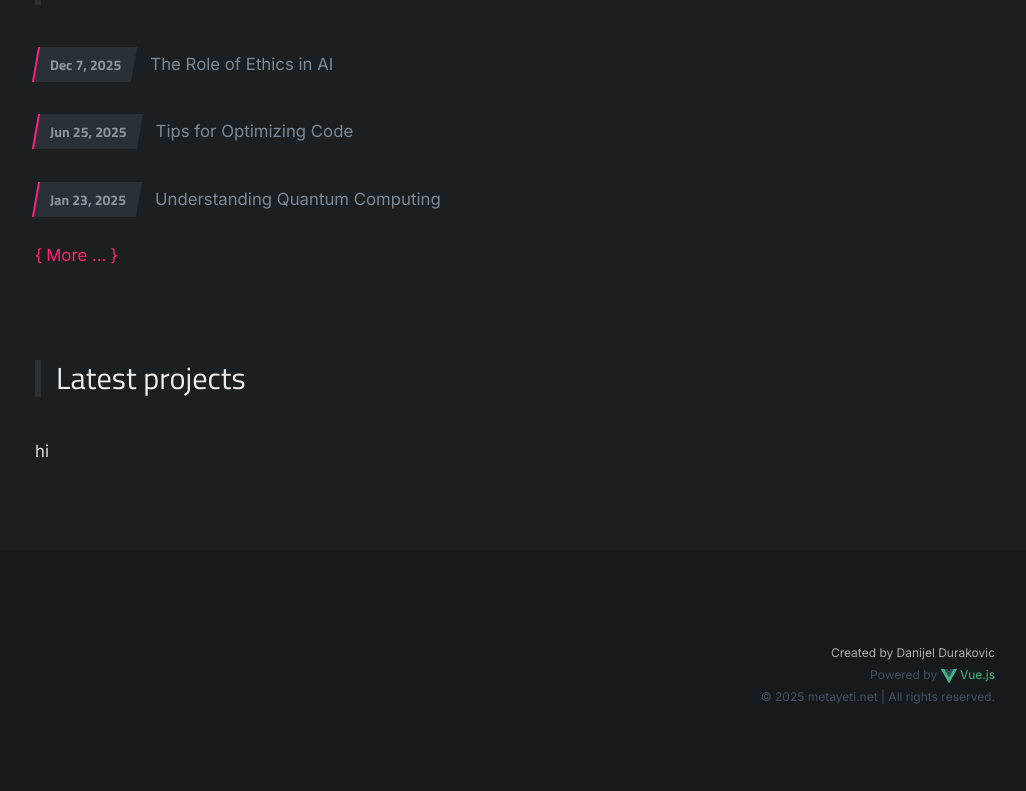
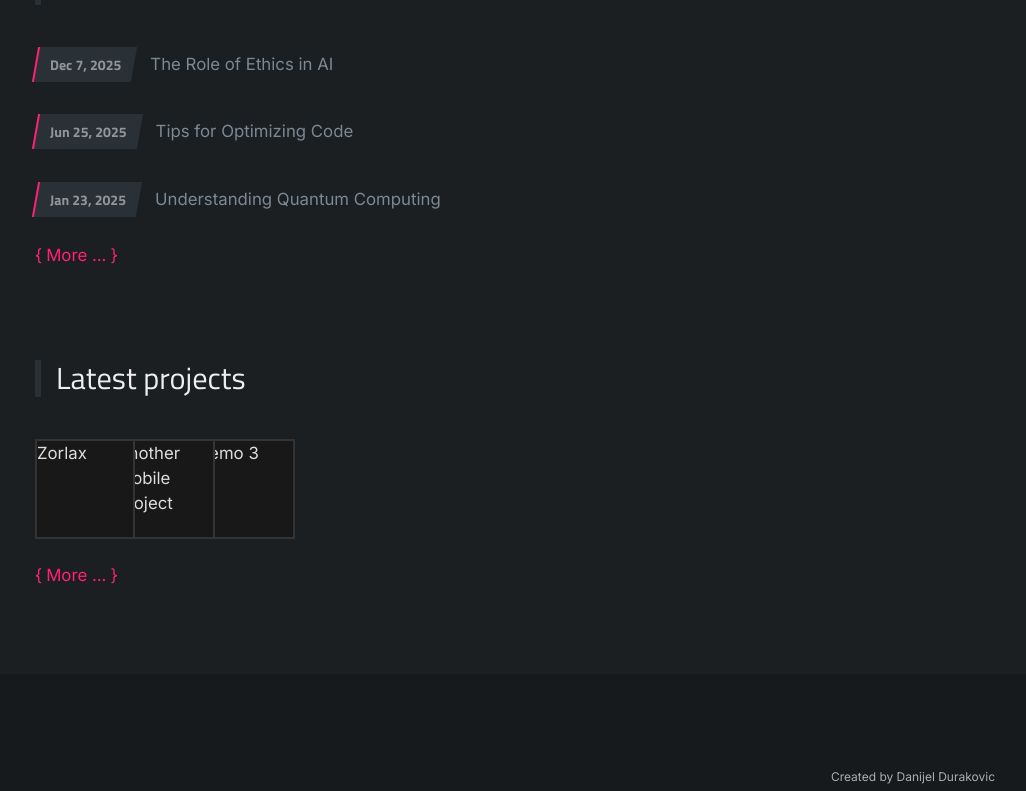
Before and after one commit to metayeti/metayeti.net, a Vue app: page / in a window 1280 px wide. Shown: the part 631-1422 px from the top of the page, without its empty margins (125-1151 px from the left). Built offline with nearby package versions, Linux system fonts and the light colour scheme; a web font is replaced by a local one; what markdown-it-anchor would draw is missing.

Commit message:
Add read time estimate to post

```diff
--- a/public/content/projects/listing.json
+++ b/public/content/projects/listing.json
@@ -1,14 +1,64 @@
 {
-	"projects": [
+	"active": [
 		{
 			"title": "Zorlax",
 			"path": "zorlax",
 			"description": "2D retro platformer",
 			"system": "Windows",
 			"done": "20%",
-			"screenshots": ["s1.png", "s2.png", "s3.png"]
+			"screenshots": ["screenshots/s1.png", "screenshots/s2.png", "screenshots/s3.png"]
+		},
+		{
+			"title": "Another Mobile Project",
+			"path": "another-mobile-project",
+			"description": "Cross-platform mobile application",
+			"system": "iOS/Android",
+			"done": "45%",
+			"screenshots": ["screenshots/s1.png"]
+		},
+		{
+			"title": "Demo 3",
+			"path": "demo3",
+			"description": "Technical demonstration for client",
+			"system": "Web",
+			"done": "90%",
+			"screenshots": ["screenshots/s1.png"]
+		},
+		{
+			"title": "Listing Interface",
+			"path": "listing.json",
+			"description": "Dynamic product listing interface",
+			"system": "Web",
+			"done": "75%",
+			"screenshots": ["screenshots/s1.png"]
+		},
+		{
+			"title": "Mock Mobile Project",
+			"path": "mock-mobile-project",
+			"description": "UI/UX testing environment",
+			"system": "Android",
+			"done": "60%",
+			"screenshots": ["screenshots/s1.png"]
+		},
+		{
+			"title": "Puzzle Pozzle Frozzle",
+			"path": "puzzle-pozzle-frozzle",
+			"description": "Brain teaser puzzle game",
+			"system": "iOS",
+			"done": "30%",
+			"screenshots": ["screenshots/s1.png"]
+		},
+		{
+			"title": "Some Mobile Project",
+			"path": "some-mobile-project",
+			"description": "Productivity app prototype",
+			"system": "iOS/Android",
+			"done": "15%",
+			"screenshots": ["screenshots/s1.png"]
 		}
 	],
-	"legacy-projects": [
+	"inactive": [
+	],
+	"legacy": [
 	]
 }
--- a/src/components/LatestPosts.vue
+++ b/src/components/LatestPosts.vue
@@ -7,7 +7,7 @@ const blogListing = ref([]);
 
 onMounted(async () => {
 	const blogData = await loadJSON(`/content/blog/${constants.FILENAME_BLOG_LISTING}`);
-	blogListing.value = blogData.posts;
+	blogListing.value = blogData?.posts ?? [];
 });
 </script>
 
@@ -41,8 +41,7 @@ onMounted(async () => {
 				</RouterLink>
 			</li>
 		</ul>
-		<!-- <p v-else>...</p> -->
-		<div>
+		<div v-if="blogListing.length > 3">
 			<RouterLink to="/blog" class="link">More ...</RouterLink>
 		</div>
 	</div>
--- a/src/components/LatestProjects.vue
+++ b/src/components/LatestProjects.vue
@@ -1,16 +1,64 @@
 <script setup>
-import { ref } from 'vue';
+import { constants, loadJSON } from '@/shared';
+import { onMounted, ref } from 'vue';
+import { RouterLink } from 'vue-router';
 
+// -- data handling --
 
 const projectsListing = ref([]);
+
+onMounted(async () => {
+	const projectsData = await loadJSON(`/content/projects/${constants.FILENAME_PROJECTS_LISTING}`);
+	projectsListing.value = projectsData?.active ?? [];
+});
 
 </script>
 
 <template>
-	<div class="project-reel">
-		hi
+	<div class="flex flex-col gap-6">
+		<div class="project-reel">
+			<ul class="latest-projects flex flex-row">
+				<li
+					v-for="item in projectsListing.slice(0, 3)"
+				>
+					{{item.title}}
+				</li>
+			</ul>
+		</div>
+		<div v-if="projectsListing.length > 3">
+			<RouterLink to="/projects" class="link">More ...</RouterLink>
+		</div>
 	</div>
 </template>
 
-<style scoped>
+<style scoped lang="scss">
+.project-reel {
+	min-height: 10px;
+
+	ul {
+		li {
+			position: relative;
+			width: 100px;
+			height: 100px;
+			border: 2px solid #333;
+			background-color: #181818;
+			cursor: pointer;
+
+			&:nth-child(n+2) {
+				margin-left: -20px;
+			}
+
+			@for $i from 1 through 3 {
+				&:nth-child(#{$i}) {
+					z-index: 90 - $i + 1;
+				}
+			}
+
+			&:hover {
+				scale: 1.2;
+				z-index: 99;
+			}
+		}
+	}
+}
 </style>
--- a/src/plugins/fontawesome.js
+++ b/src/plugins/fontawesome.js
@@ -6,7 +6,8 @@ import { FontAwesomeIcon } from '@fortawesome/vue-fontawesome'
 import {
   faSearch,
   faArrowLeft,
-  faCalendarDays
+  faCalendarDays,
+  faClock
 } from '@fortawesome/free-solid-svg-icons'
 
 import {
@@ -23,6 +24,7 @@ library.add(
   faSearch,
   faArrowLeft,
   faCalendarDays,
+  faClock,
   // brand icons
   faXTwitter,
   faGithub,
--- a/src/shared/humanize.js
+++ b/src/shared/humanize.js
@@ -40,3 +40,16 @@ export function getHumanReadableDateWithoutYear(dateStr) {
 		day: 'numeric'
 	});
 }
+
+/**
+ * Will convert "58" to "58 minutes" and "90" to "1.5 hours"
+ *
+ * @param {number} minutes Number of minutes.
+ */
+export function getHumanReadableMinutes(minutes) {
+	if (minutes < 60) {
+		return `${minutes} minute${minutes === 1 ? '' : 's'}`;
+	}
+	const hours = Number((minutes / 60).toFixed(1)); // wrap with Number so we get rid of insignificant zeroes (e.g "1.0 hours")
+	return `${hours} hour${hours === 1 ? '' : 's'}`;
+}
--- a/src/styles/metayeti.scss
+++ b/src/styles/metayeti.scss
@@ -132,13 +132,15 @@ body {
 				content: '.:[';
 				font-weight: 600;
 				padding-right: 5px;
-				color: var(--my-content-bullet);
+				color: var(--my-content-dimmed);
+				opacity: 0.7;
 			}
 			&::after {
 				content: ']:.';
 				font-weight: 600;
 				padding-left: 5px;
-				color: var(--my-content-bullet);
+				color: var(--my-content-dimmed);
+				opacity: 0.7;
 			}
 		}
 	}
--- a/src/views/BlogPostView.vue
+++ b/src/views/BlogPostView.vue
@@ -1,13 +1,19 @@
 <script setup>
-import { constants, getHumanReadableDateFull, loadJSON, loadText, md } from '@/shared';
+import { constants, getHumanReadableDateFull, getHumanReadableMinutes, loadJSON, loadText, md } from '@/shared';
 import { ref, onMounted } from 'vue';
 import { useRoute } from 'vue-router';
 
 // -- load markdown and handle rendering --
 
+function estimateReadingTime(text, wordsPerMinute = 200) {
+	const words = text.split(' ').length;
+	const minutes = Math.ceil(words / wordsPerMinute);
+	return minutes;
+}
+
 const renderedArticleMarkdown = ref('');
-
 const postListing = ref({});
+const readingTime = ref('');
 
 onMounted(async () => {
 	const route = useRoute();
@@ -18,6 +24,13 @@ onMounted(async () => {
 	const articlePath = `/content/blog/${routeSlug}/article.md`;
 	const articleMarkdown  = await loadText(articlePath);
 	renderedArticleMarkdown.value = md.render(articleMarkdown);
+	// compute get article stats
+	const articlePlainText = articleMarkdown
+		.replace(/[#*`~\[\]\(\)]/g, '') // remove markdown symbols
+		.replace(/\s+/g, ' ') // normalize whitespace
+		.trim();
+	const readingTimeInMinutes = estimateReadingTime(articlePlainText);
+	readingTime.value = getHumanReadableMinutes(readingTimeInMinutes);
 });
 
 </script>
@@ -40,9 +53,15 @@ onMounted(async () => {
 		</div>
 		<h2 class="post-title">{{ postListing.title }}</h2>
 		<span class="post-description">{{ postListing.description }}</span>
-		<span class="post-date-published py-3">
-			<font-awesome-icon class="pr-2" icon="fa-solid fa-calendar-days" />
-			{{ getHumanReadableDateFull(postListing['date-published']) }}
+		<span class="post-meta py-3 flex flex-row gap-5">
+			<span class="post-date-published">
+				<font-awesome-icon class="pr-1.5" icon="fa-solid fa-calendar-days" />
+				{{ getHumanReadableDateFull(postListing['date-published']) }}
+			</span>
+			<span v-if="readingTime" class="post-read-duration">
+				<font-awesome-icon class="pr-1.5" icon="fa-solid fa-clock" />
+				{{ readingTime }} read
+			</span>
 		</span>
 	</section>
 	<article v-html="renderedArticleMarkdown"></article>
@@ -100,8 +119,13 @@ onMounted(async () => {
 	.post-description {
 		color: var(--my-content-text-dimmed);
 	}
-	.post-date-published {
+	.post-meta {
 		font-size: 13px;
+
+		.post-date-published {
+		}
+		.post-read-duration {
+		}
 	}
 }
 .post-footer {
--- a/src/views/BlogView.vue
+++ b/src/views/BlogView.vue
@@ -9,22 +9,21 @@ const blogListing = ref([]);
 
 onMounted(async () => {
 	const blogData = await loadJSON(`/content/blog/${constants.FILENAME_BLOG_LISTING}`);
-	blogListing.value = blogData.posts;
+	blogListing.value = blogData?.posts ?? [];
 });
 
 const postsByYear = computed(() => {
-	const groupedPosts = new Map();
-
+	const computedPosts = new Map();
 	blogListing.value.forEach(post => {
 		// extract year from date published
 		const year = new Date(post['date-published']).getFullYear();
-		if (!groupedPosts.has(year)) {
-			groupedPosts.set(year, []);
+		if (!computedPosts.has(year)) {
+			computedPosts.set(year, []);
 		}
-		groupedPosts.get(year).push(post);
+		computedPosts.get(year).push(post);
 	});
 
-	return groupedPosts;
+	return computedPosts;
 });
 
 const tagList = computed(() => {
@@ -61,7 +60,7 @@ const handleSearch = () => {
 </script>
 
 <template>
-	<div class="flex flex-col md:items-start md:flex-row gap-20 md:gap-12">
+	<div class="flex flex-col md:items-start md:flex-row gap-10 md:gap-12">
 		<div class="blog-posts flex-1">
 
 			<h2>All Posts</h2>
@@ -74,7 +73,7 @@ const handleSearch = () => {
 				<h3>{{ year }}</h3>
 				<div class="flex flex-col gap-5">
 					<div
-						class="blog-entry md:py-[10px]"
+						class="blog-entry md:pb-[10px]"
 						v-for="postData in data"
 						:key="postData.title"
 					>
@@ -141,7 +140,7 @@ const handleSearch = () => {
 			width: calc(100% + 4px);
 			.tag {
 				cursor: pointer;
-				color: var(--my-content-accent-text);
+				color: var(--my-content-text-dimmed);
 				padding: 3px 9px;
 				font-size: 12px;
 				font-weight: 400;
@@ -149,11 +148,10 @@ const handleSearch = () => {
 				transform: skewX(-20deg);
 
 				&:hover {
-					color: var(--my-sidebar-tag-text-highlight);
+					color: var(--my-content-link-hover);
 					outline: 2px solid var(--my-content-link);
 					transform: skewX(-20deg) translateX(-1px);
 				}
-
 				.tag-name {
 					display: inline-block;
 					transform: skewX(20deg);
@@ -161,8 +159,8 @@ const handleSearch = () => {
 			}
 		}
 		.blog-link {
+			display: block;
 			border: 2px solid var(--my-content-accent);
-			display: block;
 			padding: 10px;
 
 			&:hover, &:focus {
@@ -171,18 +169,18 @@ const handleSearch = () => {
 			}
 			.entry-date {
 				font-family: "Titillium Web", sans-serif;
-				color: #555;
+				color: var(--my-content-bullet);
 				font-weight: bold;
 				font-size: 15px;
 			}
 			.entry-title {
-				color: #ccc;
+				color: var(--my-content-text);
 				font-size: 16px;
 			}
 
 			.entry-description {
 				font-size: 13px;
-				color: #888;
+				color: var(--my-content-text-dimmed);
 			}
 
 			.cta {
```
Also changed, not shown: 1 other file (tests, documents, lock files or other folders).
